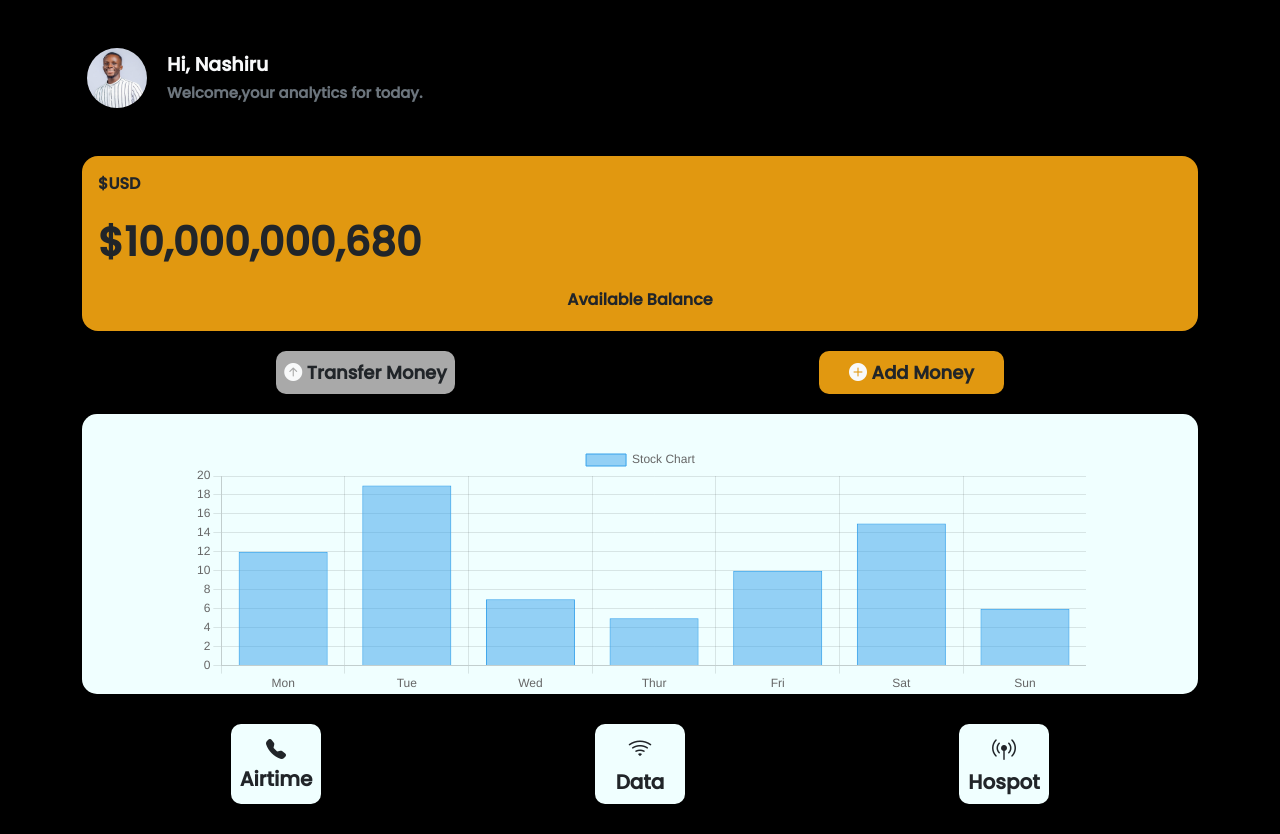
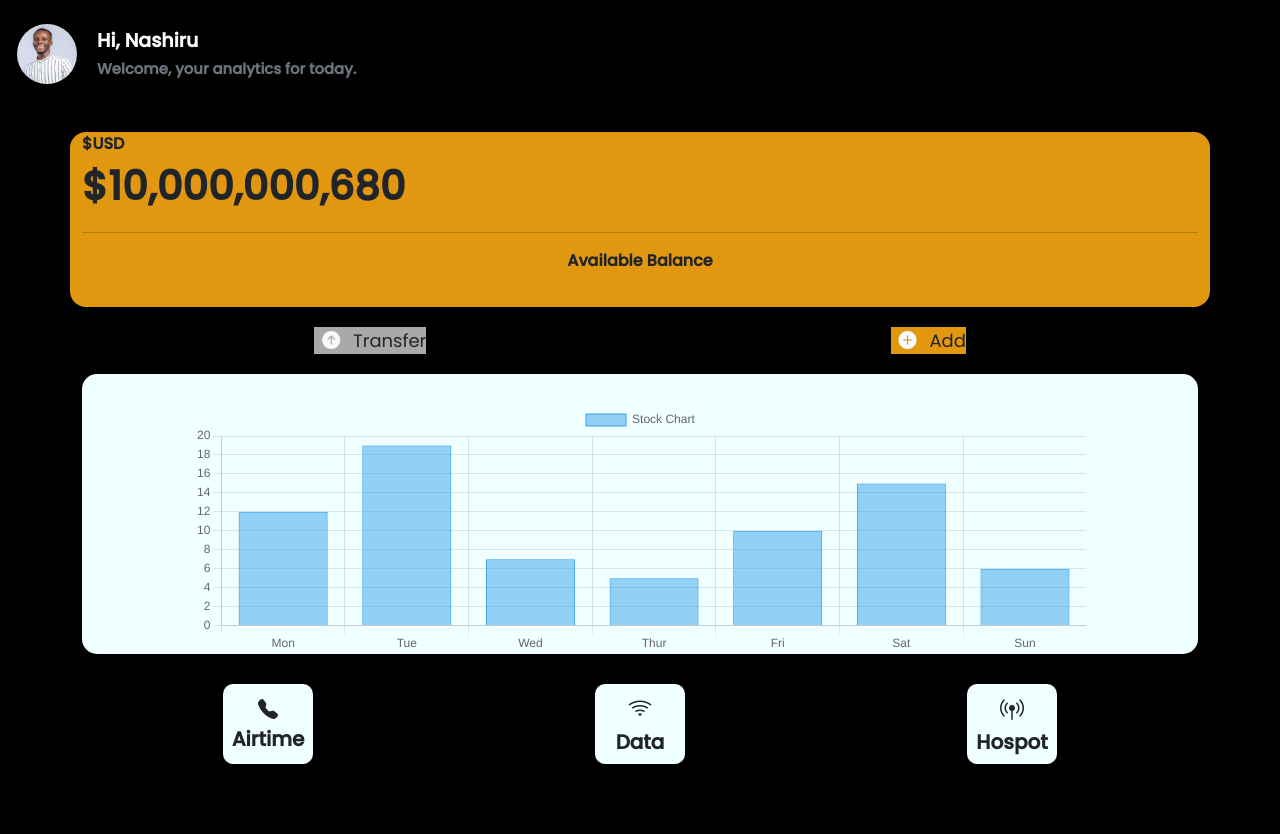
Before and after one commit to bignashtech/banking-app-dashboard, a plain HTML site: page index.html in a window 1280 px wide. After the commit the page ends 800 px from the top, so only its background shows below. Drawn offline with nearby package versions, Linux system fonts and the light colour scheme.

Commit message:
Update index.html

```diff
--- a/index.html
+++ b/index.html
@@ -24,8 +24,9 @@
 </head>
 <body>
 
-    <div class="container">
-        <div class="container client-container d-flex align-items-center mx-4 mt-5" style="width: 100%;">
+    <div class="container" style="max-width: 100%;">
+
+        <div class="container client-container d-flex align-items-center mx-4 mt-4" style="width: 100%;">
 
 
             <div class="image-container">
@@ -38,7 +39,7 @@
 
                 <span class="text-light fw-bold client-name">Hi, Nashiru </span>
                 <br>
-                <span class="text-muted trans-description"><small>Welcome,your analytics for today.</small></span>
+                <span class="text-muted trans-description"><small>Welcome, your analytics for today.</small></span>
 
             </p>
 
@@ -46,40 +47,40 @@
         </div>
 
 
-        <div class="container bal-container p-3 rounded-4 mt-5">
+        <div class="container bal-container p- rounded-4 mt-5">
 
-            <div class="row">
+            <p class="text-dark fw-bold text-cente">
+                $USD
+                <br ><span class="balance">$10,000,000,680</span>
+            </p>
+                <hr>
+            <p class="text-dark fw-bold text-center">Available Balance</p>
+        </div>
 
-                <p class="text-dark fw-bold text-cente">$USD</p>
-                <p class="text-dark fw-bold balance">$10,000,000,680</p>
-                <p class="text-dark fw-bold text-center">Available Balance</p>
+        <div class="container" id="trans-add-container">
+
+            <div class="transfer" style="background-color: darkgrey;">
+
+                <i class="bi bi-arrow-up-circle-fill text-light mx-2"></i>
+
+                <Span class="text-dark">Transfer</Span>
+
+            </div>
+
+            <div class="add" style="background-color: rgb(225, 152, 16);">
+
+                <i class="bi bi-plus-circle-fill text-light mx-2"></i>
+
+                <Span class="text-dark">Add</Span>
 
             </div>
 
         </div>
 
-        <div class="container" id="trans-add-container">
-
-            <div class="transfer-money" style="background-color: darkgrey;">
-
-                <i class="bi bi-arrow-up-circle-fill text-light"></i>
-
-                <Span class="text-dark">Transfer Money</Span>
-
+        <div class="container" >
+            <div class="CHART">
+                <canvas id="myChart"></canvas>
             </div>
-
-            <div class="add-money" style="background-color: rgb(225, 152, 16);">
-
-                <i class="bi bi-plus-circle-fill text-light"></i>
-
-                <Span class="text-dark">Add Money</Span>
-
-            </div>
-
-        </div>
-
-        <div class="CHART">
-            <canvas id="myChart"></canvas>
         </div>
 
         <div class="container" id="Buy-container">
```
